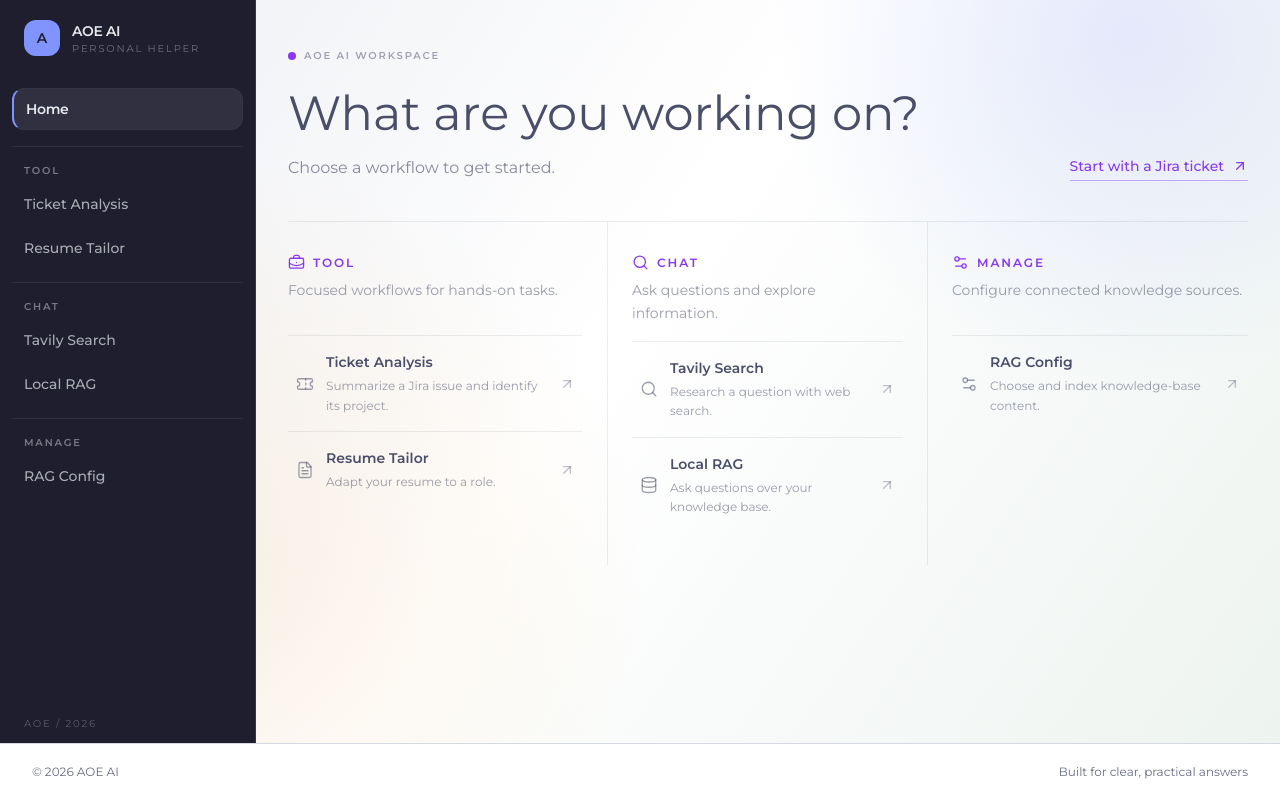
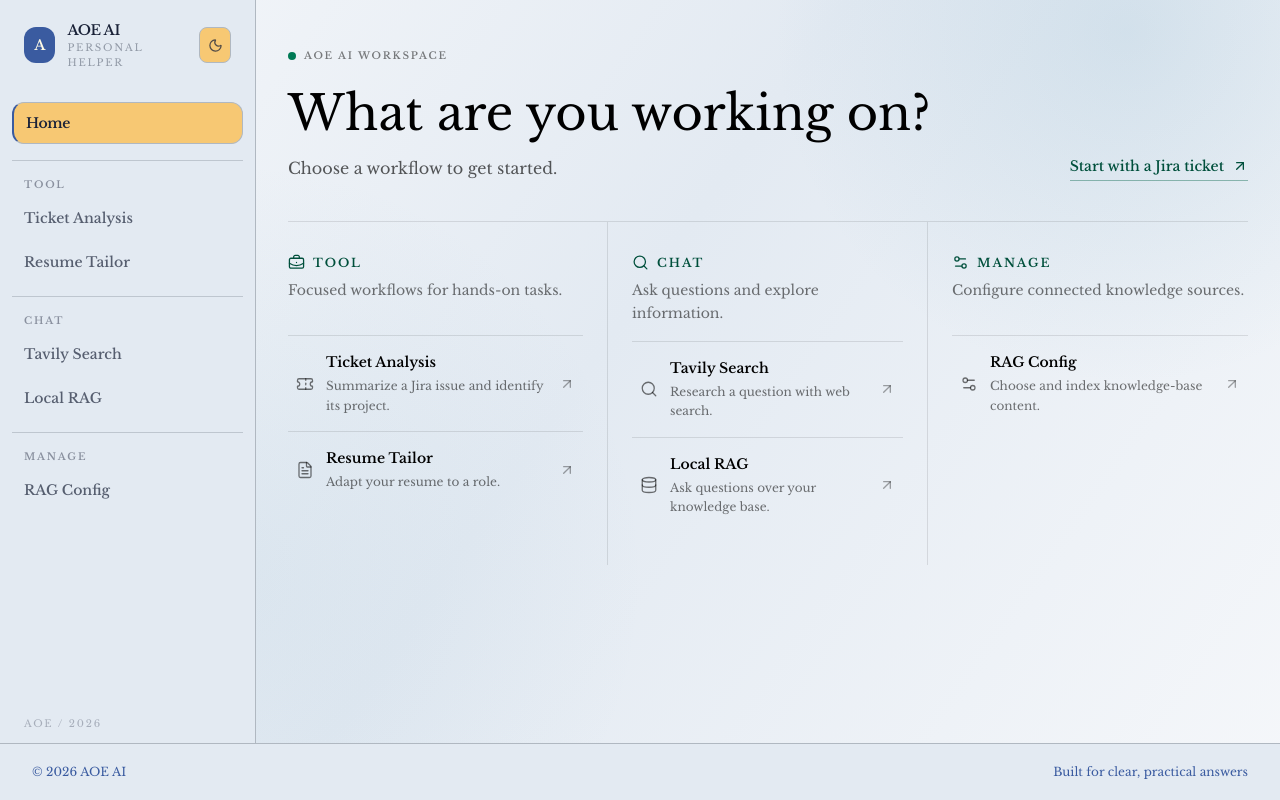
Before and after one commit to minxianlong13/deepagents-nextjs, a Next.js app in the folder apps/web/: page / in a window 1280 px wide. Built offline with nearby package versions, Linux system fonts and the light colour scheme.

Commit message:
UI Style and toggle dark/light

```diff
--- a/apps/web/app/globals.css
+++ b/apps/web/app/globals.css
@@ -1,83 +1,211 @@
 @import "tailwindcss";
 
+@custom-variant dark (&:is(.dark *));
+
 :root {
-  /* Catppuccin Latte tokens, in the shadcn/ui HSL format. */
-  --background: 225 20% 94%;
-  --foreground: 234 16% 35%;
-  --card: 0 0% 100%;
-  --card-foreground: 234 16% 35%;
-  --popover: 0 0% 100%;
-  --popover-foreground: 234 16% 35%;
-  --primary: 266 85% 58%;
-  --primary-foreground: 0 0% 100%;
-  --secondary: 220 22% 92%;
-  --secondary-foreground: 234 16% 35%;
-  --muted: 220 22% 92%;
-  --muted-foreground: 233 12% 46%;
-  --accent: 231 97% 75%;
-  --accent-foreground: 234 16% 35%;
-  --destructive: 347 87% 44%;
-  --destructive-foreground: 0 0% 100%;
-  --border: 220 17% 86%;
-  --input: 220 17% 86%;
-  --ring: 266 85% 58%;
-  --sidebar: 240 21% 15%;
-  --sidebar-foreground: 220 23% 92%;
-  --sidebar-primary: 231 97% 75%;
-  --sidebar-primary-foreground: 240 21% 15%;
-  --sidebar-accent: 240 15% 22%;
-  --sidebar-border: 240 15% 25%;
-  --radius: 0.75rem;
-  --surface-muted: hsl(var(--muted));
-  --font-georgia: Georgia, "Times New Roman", serif;
-  --font-fashion-display: var(--font-georgia);
+  --background: oklch(0.9755 0.0045 258.3245);
+  --foreground: oklch(0.2558 0.0433 268.0662);
+  --card: oklch(0.9341 0.0132 251.5628);
+  --card-foreground: oklch(0.2558 0.0433 268.0662);
+  --popover: oklch(0.9856 0.0278 98.054);
+  --popover-foreground: oklch(0.2558 0.0433 268.0662);
+  --primary: oklch(0.4815 0.1178 263.3758);
+  --primary-foreground: oklch(0.9856 0.0278 98.054);
+  --secondary: oklch(0.8567 0.1164 81.0092);
+  --secondary-foreground: oklch(0.2558 0.0433 268.0662);
+  --muted: oklch(0.9202 0.008 106.5563);
+  --muted-foreground: oklch(0.4815 0.1178 263.3758);
+  --accent: oklch(0.6896 0.0714 234.0387);
+  --accent-foreground: oklch(0.9856 0.0278 98.054);
+  --destructive: oklch(0.2611 0.0376 322.5267);
+  --destructive-foreground: oklch(0.9856 0.0278 98.054);
+  --border: oklch(0.7791 0.0156 251.1926);
+  --input: oklch(0.6896 0.0714 234.0387);
+  --ring: oklch(0.8567 0.1164 81.0092);
+  --chart-1: oklch(0.4815 0.1178 263.3758);
+  --chart-2: oklch(0.8567 0.1164 81.0092);
+  --chart-3: oklch(0.6896 0.0714 234.0387);
+  --chart-4: oklch(0.7791 0.0156 251.1926);
+  --chart-5: oklch(0.2611 0.0376 322.5267);
+  --sidebar: oklch(0.9341 0.0132 251.5628);
+  --sidebar-foreground: oklch(0.2558 0.0433 268.0662);
+  --sidebar-primary: oklch(0.4815 0.1178 263.3758);
+  --sidebar-primary-foreground: oklch(0.9856 0.0278 98.054);
+  --sidebar-accent: oklch(0.8567 0.1164 81.0092);
+  --sidebar-accent-foreground: oklch(0.2558 0.0433 268.0662);
+  --sidebar-border: oklch(0.7791 0.0156 251.1926);
+  --sidebar-ring: oklch(0.8567 0.1164 81.0092);
+  --font-sans: Libre Baskerville, serif;
+  --font-serif: ui-serif, Georgia, Cambria, "Times New Roman", Times, serif;
+  --font-mono:
+    ui-monospace, SFMono-Regular, Menlo, Monaco, Consolas, "Liberation Mono",
+    "Courier New", monospace;
+  --radius: 0.5rem;
+  --shadow-x: 0;
+  --shadow-y: 1px;
+  --shadow-blur: 3px;
+  --shadow-spread: 0px;
+  --shadow-opacity: 0.1;
+  --shadow-color: oklch(0 0 0);
+  --shadow-2xs: 0 1px 3px 0px hsl(0 0% 0% / 0.05);
+  --shadow-xs: 0 1px 3px 0px hsl(0 0% 0% / 0.05);
+  --shadow-sm:
+    0 1px 3px 0px hsl(0 0% 0% / 0.1), 0 1px 2px -1px hsl(0 0% 0% / 0.1);
+  --shadow: 0 1px 3px 0px hsl(0 0% 0% / 0.1), 0 1px 2px -1px hsl(0 0% 0% / 0.1);
+  --shadow-md:
+    0 1px 3px 0px hsl(0 0% 0% / 0.1), 0 2px 4px -1px hsl(0 0% 0% / 0.1);
+  --shadow-lg:
+    0 1px 3px 0px hsl(0 0% 0% / 0.1), 0 4px 6px -1px hsl(0 0% 0% / 0.1);
+  --shadow-xl:
+    0 1px 3px 0px hsl(0 0% 0% / 0.1), 0 8px 10px -1px hsl(0 0% 0% / 0.1);
+  --shadow-2xl: 0 1px 3px 0px hsl(0 0% 0% / 0.25);
+  --tracking-normal: 0em;
+  --spacing: 0.25rem;
+}
+
+.dark {
+  --background: oklch(0.2204 0.0198 275.8439);
+  --foreground: oklch(0.9366 0.0129 266.6974);
+  --card: oklch(0.2703 0.0407 281.3036);
+  --card-foreground: oklch(0.9366 0.0129 266.6974);
+  --popover: oklch(0.2703 0.0407 281.3036);
+  --popover-foreground: oklch(0.9097 0.144 95.112);
+  --primary: oklch(0.4815 0.1178 263.3758);
+  --primary-foreground: oklch(0.9097 0.144 95.112);
+  --secondary: oklch(0.9097 0.144 95.112);
+  --secondary-foreground: oklch(0.2703 0.0407 281.3036);
+  --muted: oklch(0.2424 0.0324 281.089);
+  --muted-foreground: oklch(0.6243 0.0412 262.0375);
+  --accent: oklch(0.8469 0.0524 264.7751);
+  --accent-foreground: oklch(0.2204 0.0198 275.8439);
+  --destructive: oklch(0.528 0.12 357.113);
+  --destructive-foreground: oklch(0.9097 0.144 95.112);
+  --border: oklch(0.3072 0.0287 281.7681);
+  --input: oklch(0.4815 0.1178 263.3758);
+  --ring: oklch(0.9097 0.144 95.112);
+  --chart-1: oklch(0.4815 0.1178 263.3758);
+  --chart-2: oklch(0.9097 0.144 95.112);
+  --chart-3: oklch(0.6896 0.0714 234.0387);
+  --chart-4: oklch(0.6243 0.0412 262.0375);
+  --chart-5: oklch(0.528 0.12 357.113);
+  --sidebar: oklch(0.2703 0.0407 281.3036);
+  --sidebar-foreground: oklch(0.9366 0.0129 266.6974);
+  --sidebar-primary: oklch(0.4815 0.1178 263.3758);
+  --sidebar-primary-foreground: oklch(0.9097 0.144 95.112);
+  --sidebar-accent: oklch(0.9097 0.144 95.112);
+  --sidebar-accent-foreground: oklch(0.2703 0.0407 281.3036);
+  --sidebar-border: oklch(0.3072 0.0287 281.7681);
+  --sidebar-ring: oklch(0.9097 0.144 95.112);
+  --font-sans: Libre Baskerville, serif;
+  --font-serif: ui-serif, Georgia, Cambria, "Times New Roman", Times, serif;
+  --font-mono:
+    ui-monospace, SFMono-Regular, Menlo, Monaco, Consolas, "Liberation Mono",
+    "Courier New", monospace;
+  --radius: 0.5rem;
+  --shadow-x: 0;
+  --shadow-y: 1px;
+  --shadow-blur: 3px;
+  --shadow-spread: 0px;
+  --shadow-opacity: 0.1;
+  --shadow-color: oklch(0 0 0);
+  --shadow-2xs: 0 1px 3px 0px hsl(0 0% 0% / 0.05);
+  --shadow-xs: 0 1px 3px 0px hsl(0 0% 0% / 0.05);
+  --shadow-sm:
+    0 1px 3px 0px hsl(0 0% 0% / 0.1), 0 1px 2px -1px hsl(0 0% 0% / 0.1);
+  --shadow: 0 1px 3px 0px hsl(0 0% 0% / 0.1), 0 1px 2px -1px hsl(0 0% 0% / 0.1);
+  --shadow-md:
+    0 1px 3px 0px hsl(0 0% 0% / 0.1), 0 2px 4px -1px hsl(0 0% 0% / 0.1);
+  --shadow-lg:
+    0 1px 3px 0px hsl(0 0% 0% / 0.1), 0 4px 6px -1px hsl(0 0% 0% / 0.1);
+  --shadow-xl:
+    0 1px 3px 0px hsl(0 0% 0% / 0.1), 0 8px 10px -1px hsl(0 0% 0% / 0.1);
+  --shadow-2xl: 0 1px 3px 0px hsl(0 0% 0% / 0.25);
 }
 
 @theme inline {
-  --color-background: hsl(var(--background));
-  --color-foreground: hsl(var(--foreground));
-  --color-card: hsl(var(--card));
-  --color-card-foreground: hsl(var(--card-foreground));
-  --color-primary: hsl(var(--primary));
-  --color-primary-foreground: hsl(var(--primary-foreground));
-  --color-secondary: hsl(var(--secondary));
-  --color-secondary-foreground: hsl(var(--secondary-foreground));
-  --color-muted: hsl(var(--muted));
-  --color-muted-foreground: hsl(var(--muted-foreground));
-  --color-accent: hsl(var(--accent));
-  --color-accent-foreground: hsl(var(--accent-foreground));
-  --color-border: hsl(var(--border));
-  --color-input: hsl(var(--input));
-  --color-ring: hsl(var(--ring));
-  --color-sidebar: hsl(var(--sidebar));
-  --color-sidebar-foreground: hsl(var(--sidebar-foreground));
-  --color-sidebar-primary: hsl(var(--sidebar-primary));
-  --color-sidebar-primary-foreground: hsl(var(--sidebar-primary-foreground));
-  --color-sidebar-accent: hsl(var(--sidebar-accent));
-  --color-sidebar-border: hsl(var(--sidebar-border));
-  /* Compatibility aliases for existing page utility classes. */
-  --color-black: hsl(var(--foreground));
-  --color-white: hsl(var(--card));
-  --color-emerald-50: hsl(var(--primary) / 0.1);
-  --color-emerald-300: hsl(var(--primary) / 0.35);
-  --color-emerald-700: hsl(var(--primary));
-  --color-emerald-800: hsl(var(--primary));
-  --color-emerald-900: hsl(var(--primary));
-  --color-emerald-950: hsl(var(--primary-foreground));
-  --font-sans: var(--font-montserrat);
-  --font-serif: var(--font-georgia);
-  --font-mono: var(--font-fira-code);
+  --color-background: var(--background);
+  --color-foreground: var(--foreground);
+  --color-card: var(--card);
+  --color-card-foreground: var(--card-foreground);
+  --color-popover: var(--popover);
+  --color-popover-foreground: var(--popover-foreground);
+  --color-primary: var(--primary);
+  --color-primary-foreground: var(--primary-foreground);
+  --color-secondary: var(--secondary);
+  --color-secondary-foreground: var(--secondary-foreground);
+  --color-muted: var(--muted);
+  --color-muted-foreground: var(--muted-foreground);
+  --color-accent: var(--accent);
+  --color-accent-foreground: var(--accent-foreground);
+  --color-destructive: var(--destructive);
+  --color-destructive-foreground: var(--destructive-foreground);
+  --color-border: var(--border);
+  --color-input: var(--input);
+  --color-ring: var(--ring);
+  --color-chart-1: var(--chart-1);
+  --color-chart-2: var(--chart-2);
+  --color-chart-3: var(--chart-3);
+  --color-chart-4: var(--chart-4);
+  --color-chart-5: var(--chart-5);
+  --color-sidebar: var(--sidebar);
+  --color-sidebar-foreground: var(--sidebar-foreground);
+  --color-sidebar-primary: var(--sidebar-primary);
+  --color-sidebar-primary-foreground: var(--sidebar-primary-foreground);
+  --color-sidebar-accent: var(--sidebar-accent);
+  --color-sidebar-accent-foreground: var(--sidebar-accent-foreground);
+  --color-sidebar-border: var(--sidebar-border);
+  --color-sidebar-ring: var(--sidebar-ring);
+
+  --font-sans: var(--font-sans);
+  --font-mono: var(--font-mono);
+  --font-serif: var(--font-serif);
+
+  --radius-sm: calc(var(--radius) - 4px);
+  --radius-md: calc(var(--radius) - 2px);
+  --radius-lg: var(--radius);
+  --radius-xl: calc(var(--radius) + 4px);
+
+  --shadow-2xs: var(--shadow-2xs);
+  --shadow-xs: var(--shadow-xs);
+  --shadow-sm: var(--shadow-sm);
+  --shadow: var(--shadow);
+  --shadow-md: var(--shadow-md);
+  --shadow-lg: var(--shadow-lg);
+  --shadow-xl: var(--shadow-xl);
+  --shadow-2xl: var(--shadow-2xl);
+}
+
+@layer base {
+  * {
+    @apply border-border outline-ring/50;
+  }
+  body {
+    @apply bg-background text-foreground;
+  }
 }
 
 body {
   min-height: 100vh;
   background:
-    radial-gradient(circle at 88% 4%, hsl(var(--accent) / 0.18), transparent 22rem),
-    radial-gradient(circle at 18% 72%, hsl(35 77% 49% / 0.1), transparent 26rem),
-    linear-gradient(125deg, hsl(var(--background)) 0%, hsl(var(--card)) 46%, hsl(145 20% 94%) 100%);
+    radial-gradient(
+      circle at 88% 4%,
+      color-mix(in oklab, var(--accent) 18%, transparent),
+      transparent 22rem
+    ),
+    radial-gradient(
+      circle at 18% 72%,
+      color-mix(in oklab, var(--accent) 10%, transparent),
+      transparent 26rem
+    ),
+    linear-gradient(
+      125deg,
+      var(--background) 0%,
+      var(--card) 46%,
+      var(--background) 100%
+    );
   background-attachment: fixed;
-  color: hsl(var(--foreground));
-  font-family: var(--font-montserrat);
+  color: var(--foreground);
+  font-family: var(--font-sans);
 }
 
 .rise-in {
@@ -105,7 +233,7 @@ body {
 }
 
 .markdown-content code {
-  border: 1px solid hsl(var(--border));
+  border: 1px solid var(--border);
   border-radius: 0.35rem;
   background: var(--surface-muted);
   padding: 0.08rem 0.35rem;
@@ -114,20 +242,20 @@ body {
 
 .markdown-content pre {
   overflow-x: auto;
-  border: 1px solid hsl(var(--border));
+  border: 1px solid var(--border);
   border-radius: 0.65rem;
   background: var(--surface-muted);
   padding: 0.8rem;
 }
 
 .markdown-content a {
-  color: hsl(var(--primary));
+  color: var(--primary);
   text-decoration: underline;
 }
 
 .resume-markdown h1 {
   margin-top: 0;
-  border-bottom: 2px solid hsl(var(--border));
+  border-bottom: 2px solid var(--border);
   padding-bottom: 0.65rem;
   font-family: var(--font-fashion-display);
   font-size: 2rem;
@@ -136,7 +264,7 @@ body {
 
 .resume-markdown h2 {
   margin-top: 1.6rem;
-  border-bottom: 1px solid hsl(var(--border));
+  border-bottom: 1px solid var(--border);
   padding-bottom: 0.3rem;
   font-size: 0.8rem;
   font-weight: 700;
@@ -144,7 +272,7 @@ body {
 }
 
 .resume-markdown li::marker {
-  color: hsl(var(--primary));
+  color: var(--primary);
 }
 
 @keyframes rise-in {
--- a/apps/web/app/layout.tsx
+++ b/apps/web/app/layout.tsx
@@ -1,16 +1,12 @@
 import type { Metadata } from "next";
 import Link from "next/link";
-import { Montserrat, Fira_Code } from "next/font/google";
+import { ThemeToggle } from "@/components/theme-toggle";
+import { Libre_Baskerville } from "next/font/google";
 import "./globals.css";
 
-const fontSans = Montserrat({
+const fontSans = Libre_Baskerville({
   subsets: ["latin"],
-  variable: "--font-montserrat",
-});
-
-const fontMono = Fira_Code({
-  subsets: ["latin"],
-  variable: "--font-fira-code",
+  variable: "--font-sans",
 });
 
 export const metadata: Metadata = {
@@ -27,14 +23,12 @@ export default function RootLayout({
   const currentYear = new Date().getFullYear();
 
   return (
-    <html
-      lang="en"
-      className={`${fontSans.variable} ${fontMono.variable} h-full antialiased`}
-    >
+    <html lang="en" className={`${fontSans.variable} h-full antialiased`}>
       <body suppressHydrationWarning className="min-h-full flex flex-col">
-        <div className="mx-auto flex w-full max-w-[1440px] flex-1">
+        <div className="mx-auto flex w-full max-w-360 flex-1">
           <aside className="hidden w-64 shrink-0 flex-col border-r border-sidebar-border bg-sidebar p-3 text-sidebar-foreground md:flex">
-            <div className="mb-6 flex items-center gap-3 px-3 py-2">
+            <div className="mb-6 flex items-center justify-between gap-3 px-3 py-2">
+              <div className="flex items-center gap-3">
                 <div className="flex size-9 items-center justify-center rounded-xl bg-sidebar-primary text-sm font-semibold text-sidebar-primary-foreground">
                   A
                 </div>
@@ -44,6 +38,8 @@ export default function RootLayout({
                     Personal helper
                   </p>
                 </div>
+              </div>
+              <ThemeToggle />
             </div>
             <nav aria-label="Primary" className="flex flex-col gap-4">
               <Link
@@ -136,6 +132,9 @@ export default function RootLayout({
                     Home
                   </Link>
                 </div>
+                <div className="mt-3 md:hidden">
+                  <ThemeToggle />
+                </div>
                 <section
                   aria-labelledby="mobile-tools-heading"
                   className="grid grid-cols-[3.5rem_minmax(0,1fr)] gap-2"
--- a/apps/web/app/rag/page.tsx
+++ b/apps/web/app/rag/page.tsx
@@ -110,7 +110,7 @@ export default function RagPage() {
                   className={`max-w-[85%] rounded-2xl border px-4 py-3 text-sm shadow-sm ${
                     message.role === "user"
                       ? "ml-auto border-black bg-black text-white"
-                      : "border-black/10 bg-[#fffaf6] text-black"
+                      : "border-border bg-secondary text-foreground"
                   }`}
                 >
                   {message.role === "assistant" ? (
--- a/apps/web/app/search/page.tsx
+++ b/apps/web/app/search/page.tsx
@@ -273,7 +273,7 @@ export default function SearchPage() {
                       className={`max-w-[85%] rounded-2xl border px-4 py-3 text-sm shadow-sm ${
                         message.role === "user"
                           ? "ml-auto border-black bg-black text-white"
-                          : "border-black/10 bg-[#fffaf6] text-black"
+                          : "border-border bg-secondary text-foreground"
                       }`}
                     >
                       {message.role === "assistant" ? (
--- /dev/null
+++ b/apps/web/components/theme-toggle.tsx
@@ -0,0 +1,46 @@
+"use client";
+
+import { Moon, Sun } from "lucide-react";
+import { useEffect, useState } from "react";
+
+const storageKey = "aoe-theme";
+
+export function ThemeToggle() {
+  const [isDark, setIsDark] = useState(false);
+  const [mounted, setMounted] = useState(false);
+
+  useEffect(() => {
+    const storedTheme = window.localStorage.getItem(storageKey);
+    const prefersDark = window.matchMedia("(prefers-color-scheme: dark)").matches;
+    const nextIsDark = storedTheme ? storedTheme === "dark" : prefersDark;
+
+    document.documentElement.classList.toggle("dark", nextIsDark);
+
+    const frame = window.requestAnimationFrame(() => {
+      setIsDark(nextIsDark);
+      setMounted(true);
+    });
+
+    return () => window.cancelAnimationFrame(frame);
+  }, []);
+
+  const toggleTheme = () => {
+    const nextIsDark = !isDark;
+
+    document.documentElement.classList.toggle("dark", nextIsDark);
+    window.localStorage.setItem(storageKey, nextIsDark ? "dark" : "light");
+    setIsDark(nextIsDark);
+  };
+
+  return (
+    <button
+      type="button"
+      onClick={toggleTheme}
+      aria-label={isDark ? "Switch to light theme" : "Switch to dark theme"}
+      aria-pressed={mounted && isDark}
+      className="inline-flex size-9 items-center justify-center rounded-[var(--radius)] border border-sidebar-border bg-sidebar-accent text-sidebar-foreground/75 transition hover:bg-sidebar-accent/80 hover:text-sidebar-foreground focus-visible:outline-2 focus-visible:outline-offset-2 focus-visible:outline-sidebar-primary"
+    >
+      {isDark ? <Sun size={15} aria-hidden="true" /> : <Moon size={15} aria-hidden="true" />}
+    </button>
+  );
+}
```
Also changed, not shown: apps/web/app/resume/page.tsx (+16 -16 lines). Lines whose indentation alone changed are shown as unchanged.
